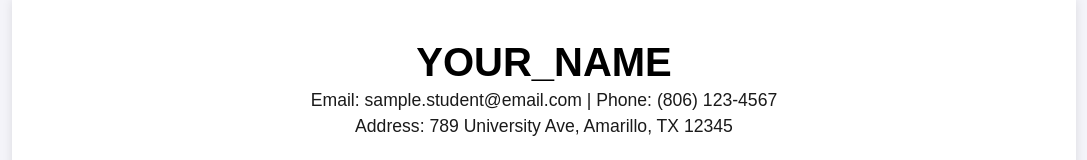
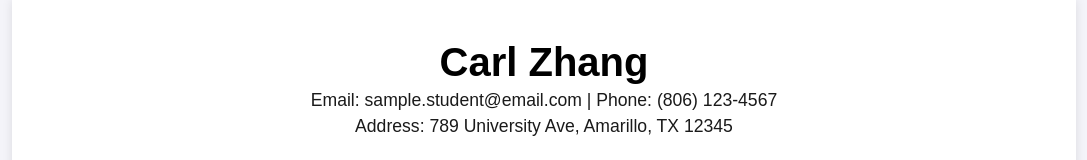
Before and after one commit to zhangchengcarl/myWebsite, a plain HTML site: page index.html in a window 1280 px wide. Shown: the top 160 px of the page, without its empty margins (96-1183 px from the left). Drawn offline with Linux system fonts and the light colour scheme.

Commit message:
Update index.html

```diff
--- a/index.html
+++ b/index.html
@@ -3,7 +3,7 @@
 <head>
     <meta charset="UTF-8">
     <meta name="viewport" content="width=device-width, initial-scale=1.0">
-    <title>Resume - YOUR_NAME</title>
+    <title>Resume - Carl Zhang</title>
     <style>
         body {
             font-family: Arial, sans-serif;
@@ -56,7 +56,7 @@
 <body>
     <div class="container">
         <div class="header">
-            <h1>YOUR_NAME</h1>
+            <h1>Carl Zhang</h1>
             <p>Email: sample.student@email.com | Phone: (806) 123-4567</p>
             <p>Address: 789 University Ave, Amarillo, TX 12345</p>
         </div>
```
